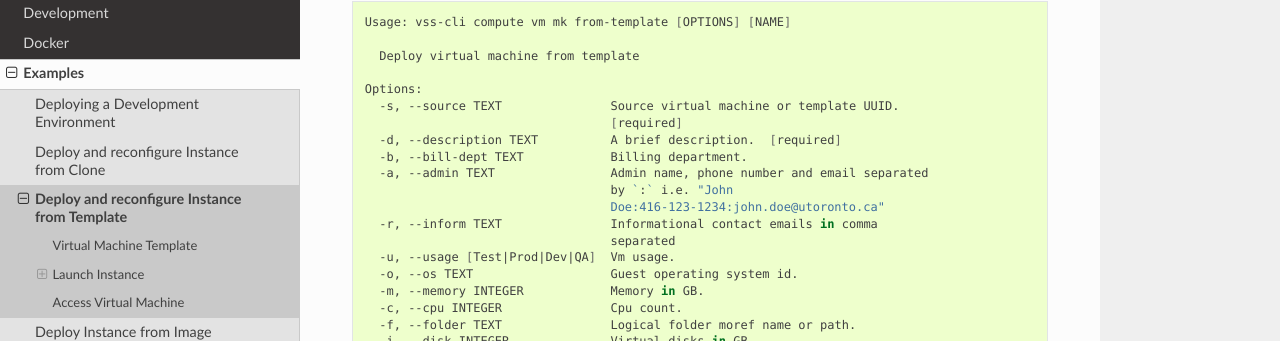
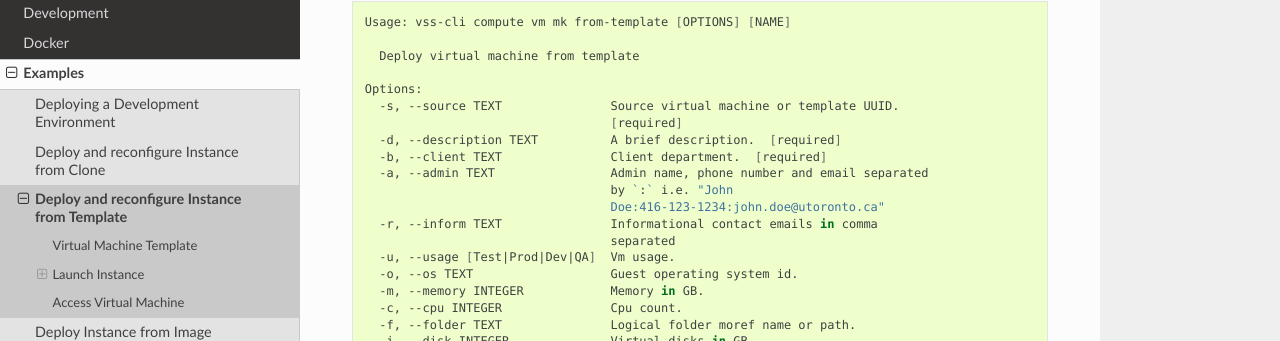
Before and after one commit to EIS-ITS/vss-cli, a Sphinx documentation site: the page built from docs/examples/deploy-template.rst, in a window 1280 px wide and 900 px high, scrolled down 1732 px. Shown: the part 110-451 px from the top of the window. Built offline with Sphinx 7.4.7 and the Read the Docs theme 2.0.0, drawn with Linux system fonts in a browser that asks for light colours; the version number could not be read and is left out; some of the changed text lies outside the part shown.

Commit message:
Issue #215: 🐛docs/bill-dept invalid option. now client - fixes #215

```diff
--- a/docs/examples/client-note.rst
+++ b/docs/examples/client-note.rst
@@ -57,7 +57,7 @@ what options and arguments the ``shell`` command takes:
       -s, --iso TEXT                  ISO image path to be mounted after creation
       -h, --high-io                   VM will be created with a VMware Paravirtual
                                       SCSIController.
-      -b, --bill-dept TEXT            Billing department.  [required]
+      -b, --client TEXT               Client department.  [required]
       -o, --os TEXT                   Guest operating system id or name.
                                       [required]
       -f, --folder TEXT               Logical folder moref.  [required]
@@ -71,7 +71,7 @@ Now that we have everything, proceed to deploy a new virtual machine with
 
 .. code-block:: bash
 
-    vss-cli compute vm mk shell --description 'NGINX web server' --bill-dept EIS --os $OS \
+    vss-cli compute vm mk shell --description 'NGINX web server' --client EIS --os $OS \
     --memory 1 --cpu 1 --folder $FOLDER --disk 20 --net $NET --iso $ISO --notes "$NOTES" \
     $NAME
 
--- a/docs/examples/deploy-clone.rst
+++ b/docs/examples/deploy-clone.rst
@@ -66,7 +66,7 @@ arguments and options required:
       -s, --source TEXT               Source virtual machine or template UUID.
                                       [required]
       -d, --description TEXT          A brief description.  [required]
-      -b, --bill-dept TEXT            Billing department.
+      -b, --client TEXT               Client department.  [required]
       -a, --admin TEXT                Admin name, phone number and email separated
                                       by `:` i.e. "John
                                       Doe:416-123-1234:john.doe@utoronto.ca"
@@ -220,7 +220,7 @@ request. For this example, the request is made for 2GB of memory, 2 vCPU,
 
 .. code-block:: bash
 
-    vss-cli compute vm mk from-clone --source $SUUID --bill-dept EIS --memory 2 --cpu 2 \
+    vss-cli compute vm mk from-clone --source $SUUID --client EIS --memory 2 --cpu 2 \
     --folder $FOLDER --disk 40 --disk 40 --net $NET \
     --custom-spec '{"hostname": "fe1", "domain": "eis.utoronto.ca", "interfaces": [{"dhcp": true}]}' \
     --description "Docker node" docker-node1
--- a/docs/examples/deploy-image.rst
+++ b/docs/examples/deploy-image.rst
@@ -100,7 +100,7 @@ as follows:
       -s, --source TEXT               Source Virtual Machine OVA/OVF id, name or
                                       path.  [required]
       -d, --description TEXT          A brief description.  [required]
-      -b, --bill-dept TEXT            Billing department.  [required]
+      -b, --client TEXT               Client department.  [required]
       -a, --admin TEXT                Admin name, phone number and email separated
                                       by `:` i.e. "John
                                       Doe:416-123-1234:john.doe@utoronto.ca"
@@ -236,7 +236,7 @@ deployment request. For this example, the request is made for
 
 .. code-block:: bash
 
-    vss-cli compute vm mk from-image --image $SIMAGE --bill-dept EIS --memory 2 --cpu 2 \
+    vss-cli compute vm mk from-image --image $SIMAGE --client EIS --memory 2 --cpu 2 \
     --folder $FOLDER --disk 40 --disk 40 --net $NET  --os $OS \
     --description "CentOS virtual machine from OVF" CENTOS_1
 
@@ -244,7 +244,7 @@ The following command should work as well:
 
 .. code-block:: bash
 
-    vss-cli compute vm mk from-image --image CentOS-7-x86_64-VMware.ovf --bill-dept EIS \
+    vss-cli compute vm mk from-image --image CentOS-7-x86_64-VMware.ovf --client EIS \
     --memory 2 --cpu 2 --folder APIDemo --disk 40 --disk 40 --net PUBLIC  --os centos \
     --description "CentOS virtual machine from OVF" CENTOS_1
 
--- a/docs/examples/deploy-os.rst
+++ b/docs/examples/deploy-os.rst
@@ -156,7 +156,7 @@ command takes:
 
     Options:
       -d, --description TEXT          A brief description.  [required]
-      -b, --bill-dept TEXT            Billing department.  [required]
+      -b, --client TEXT               Client department.  [required]
       -a, --admin TEXT                Admin name, phone number and email separated
                                       by `:` i.e. "John
                                       Doe:416-123-1234:john.doe@utoronto.ca"
@@ -187,7 +187,7 @@ Now that we have everything, proceed to deploy a new virtual machine with 1GB of
 
 .. code-block:: bash
 
-    vss-cli compute vm mk shell --description 'NGINX web server' --bill-dept EIS --os $OS \
+    vss-cli compute vm mk shell --description 'NGINX web server' --client EIS --os $OS \
     --memory 1 --cpu 1 --folder $FOLDER --disk 20 --net $NET --iso "$ISO" --notes 'Project: CMS' \
     FrontEnd_1
 
@@ -195,7 +195,7 @@ The following command will also work:
 
 .. code-block:: bash
 
-    vss-cli compute vm mk shell --description 'NGINX web server' --bill-dept EIS --os centos \
+    vss-cli compute vm mk shell --description 'NGINX web server' --client EIS --os centos \
     --memory 1 --cpu 1 --folder APIDemo --disk 20 --net PUBLIC --iso CentOS-7.0-1406-x86_64-DVD.iso \
     --notes 'Project: CMS' FrontEnd_1
 
--- a/docs/examples/deploy-template.rst
+++ b/docs/examples/deploy-template.rst
@@ -90,7 +90,7 @@ list of arguments and options required:
       -s, --source TEXT               Source virtual machine or template UUID.
                                       [required]
       -d, --description TEXT          A brief description.  [required]
-      -b, --bill-dept TEXT            Billing department.
+      -b, --client TEXT               Client department.  [required]
       -a, --admin TEXT                Admin name, phone number and email separated
                                       by `:` i.e. "John
                                       Doe:416-123-1234:john.doe@utoronto.ca"
@@ -243,7 +243,7 @@ and  to reconfigure the hostname and domain.
 
 .. code-block:: bash
 
-    vss-cli compute vm mk from-template --source $SUUID --bill-dept EIS --memory 2 --cpu 2 \
+    vss-cli compute vm mk from-template --source $SUUID --client EIS --memory 2 --cpu 2 \
     --folder $FOLDER --disk 40 --disk 40 --net $NET \
     --custom-spec '{"hostname": "fe1", "domain": "eis.utoronto.ca", "interfaces": [{"dhcp": true}]}' \
     --description "Docker node" docker-node1
@@ -257,7 +257,7 @@ The following command will also work:
 
 .. code-block:: bash
 
-    vss-cli compute vm mk from-template --source ubuntu-16.04_x64 --bill-dept EIS --memory 2 --cpu 2 \
+    vss-cli compute vm mk from-template --source ubuntu-16.04_x64 --client EIS --memory 2 --cpu 2 \
     --folder APIDemo --disk 40 --disk 40 --net VSS-PUBLIC \
     --custom-spec '{"hostname": "fe1", "domain": "eis.utoronto.ca", "interfaces": [{"dhcp": true}]}' \
     --description "Docker node" docker-node1
```
Also changed, not shown: .bumpversion.cfg, 3 other files.
